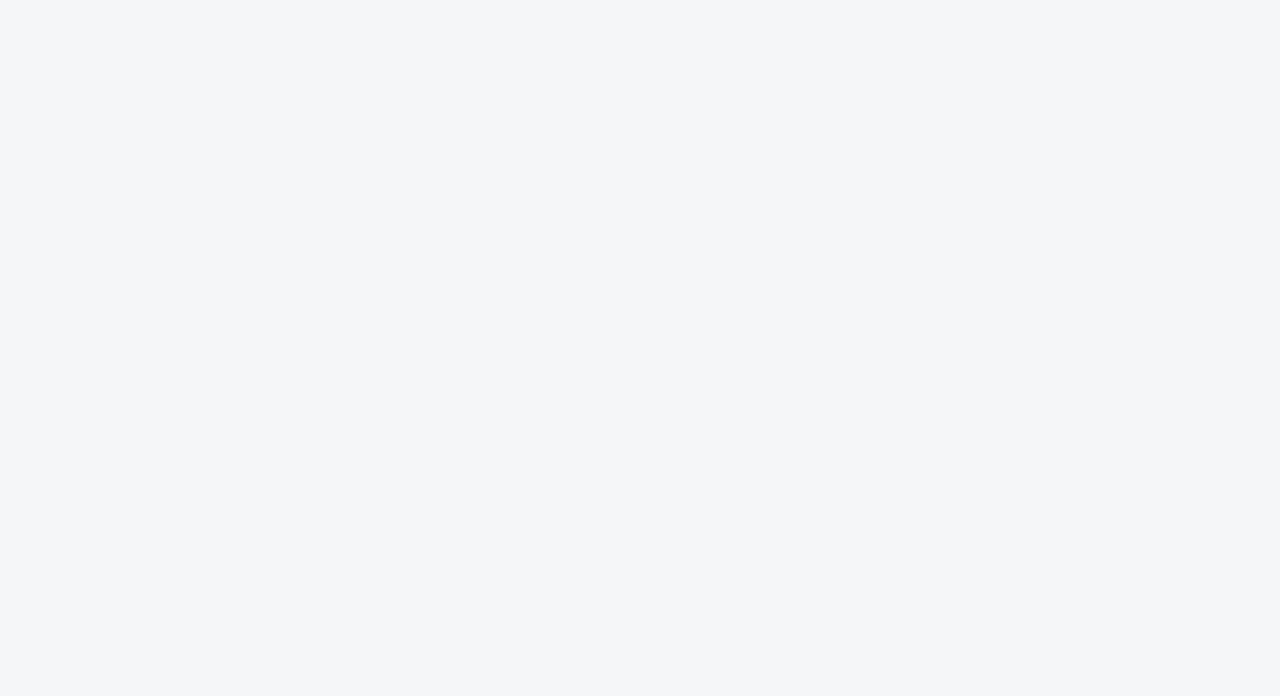
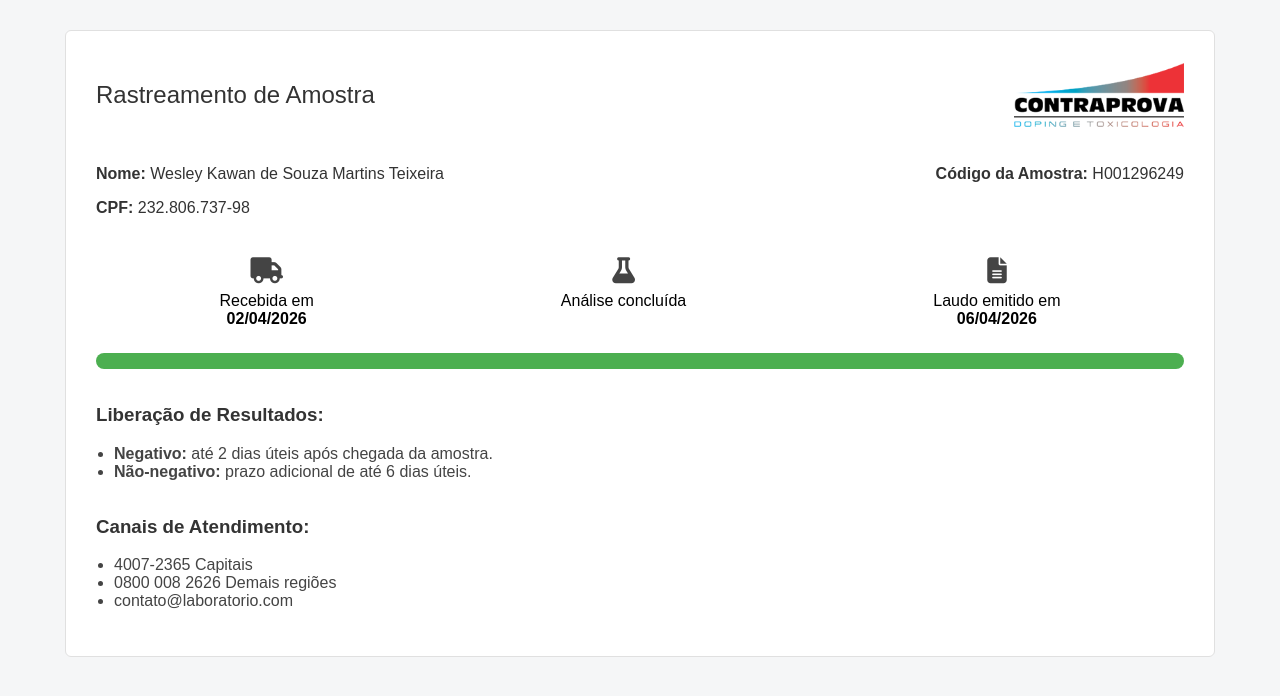
Before and after one commit to fwcktakash/labacmendes, a plain HTML site: page index.html in a window 1280 px wide. Drawn offline with Linux system fonts and the light colour scheme.

Commit message:
Update index.html

```diff
--- a/index.html
+++ b/index.html
@@ -1,77 +1,47 @@
-<meta name="viewport" content="width=device-width, initial-scale=1.0"> <!-- ADICIONE ESTA LINHA NO HEAD -->
+<!DOCTYPE html>
+<html lang="pt-br">
+<head>
+<meta charset="UTF-8">
+<title>Rastreamento de Amostra</title>
+
+<link rel="stylesheet" href="https://cdnjs.cloudflare.com/ajax/libs/font-awesome/6.5.0/css/all.min.css">
 
 <style>
 body {
     font-family: Arial, sans-serif;
     background: #f5f6f7;
     margin: 0;
-    padding: 10px; /* Espaço nas bordas no mobile */
 }
 
 .container {
-    width: 95%; /* Quase toda a tela no mobile */
-    max-width: 800px; /* Não deixa ficar gigante no PC */
-    margin: 10px auto;
+    width: 85%;
+    margin: 30px auto;
     background: #fff;
-    padding: 20px;
+    padding: 30px;
     border-radius: 6px;
     border: 1px solid #e0e0e0;
-    box-sizing: border-box; /* Garante que o padding não quebre a largura */
 }
 
 .header {
     display: flex;
-    flex-direction: column; /* No mobile, um embaixo do outro */
+    justify-content: space-between;
     align-items: center;
-    text-align: center;
-    gap: 15px;
 }
 
 .header img {
-    width: 150px;
-    order: -1; /* Coloca a logo acima do título no mobile */
+    width: 170px;
+}
+
+h2 {
+    font-weight: normal;
+    color: #333;
 }
 
 .info-top {
     display: flex;
-    flex-direction: column; /* Empilha as informações no mobile */
+    justify-content: space-between;
     margin-top: 20px;
-    gap: 10px;
-}
-
-.info-top p {
-    margin: 5px 0;
-}
-
-.status {
-    display: flex;
-    flex-direction: column; /* Ícones um embaixo do outro no mobile */
-    gap: 25px;
-    margin-top: 25px;
-}
-
-/* --- Ajustes para telas maiores (Computador) --- */
-@media (min-width: 768px) {
-    .container {
-        width: 85%;
-        margin: 30px auto;
-        padding: 30px;
-    }
-    .header {
-        flex-direction: row;
-        justify-content: space-between;
-    }
-    .header img {
-        order: 1; /* Logo na direita no PC */
-    }
-    .info-top {
-        flex-direction: row;
-        justify-content: space-between;
-    }
-    .status {
-        flex-direction: row;
-        justify-content: space-around;
-    }
+    color: #333;
 }
 
 .progress {
@@ -88,6 +58,13 @@ body {
     background: #4CAF50;
 }
 
+.status {
+    display: flex;
+    justify-content: space-around;
+    text-align: center;
+    margin-top: 25px;
+}
+
 .status i {
     font-size: 26px;
     margin-bottom: 8px;
@@ -98,7 +75,80 @@ body {
     margin-top: 35px;
 }
 
-h2 { font-weight: normal; color: #333; margin: 0; }
-h3 { color: #333; }
-ul { padding-left: 18px; color: #444; }
+h3 {
+    color: #333;
+}
+
+ul {
+    padding-left: 18px;
+    color: #444;
+}
 </style>
+</head>
+
+<body>
+
+<div class="container">
+
+    <div class="header">
+        <h2>Rastreamento de Amostra</h2>
+        <img src="logo.png">
+    </div>
+
+    <div class="info-top">
+        <div>
+            <p><strong>Nome:</strong> Wesley Kawan de Souza Martins Teixeira</p>
+            <p><strong>CPF:</strong> 232.806.737-98</p>
+        </div>
+
+        <div>
+            <p><strong>Código da Amostra:</strong> H001296249</p>
+        </div>
+    </div>
+
+    <div class="status">
+
+        <div>
+            <i class="fas fa-truck"></i><br>
+            Recebida em<br>
+            <strong>02/04/2026</strong>
+        </div>
+
+        <div>
+            <i class="fas fa-flask"></i><br>
+            Análise concluída
+        </div>
+
+        <div>
+            <i class="fas fa-file-alt"></i><br>
+            Laudo emitido em<br>
+            <strong>06/04/2026</strong>
+        </div>
+
+    </div>
+
+    <div class="progress">
+        <div class="progress-bar"></div>
+    </div>
+
+    <div class="section">
+        <h3>Liberação de Resultados:</h3>
+        <ul>
+            <li><strong>Negativo:</strong> até 2 dias úteis após chegada da amostra.</li>
+            <li><strong>Não-negativo:</strong> prazo adicional de até 6 dias úteis.</li>
+        </ul>
+    </div>
+
+    <div class="section">
+        <h3>Canais de Atendimento:</h3>
+        <ul>
+            <li>4007-2365 Capitais</li>
+            <li>0800 008 2626 Demais regiões</li>
+            <li>contato@laboratorio.com</li>
+        </ul>
+    </div>
+
+</div>
+
+</body>
+</html>
```
